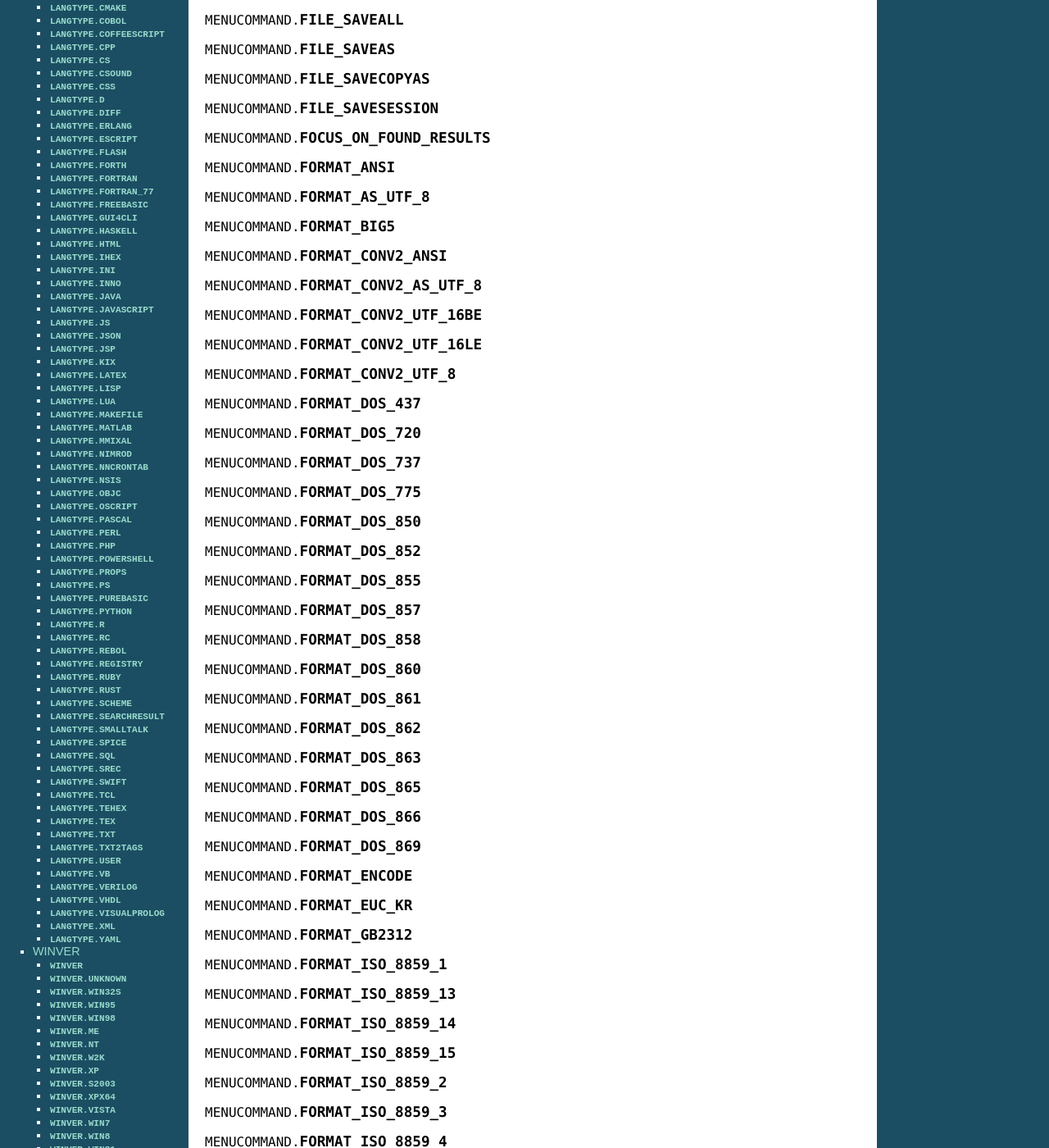
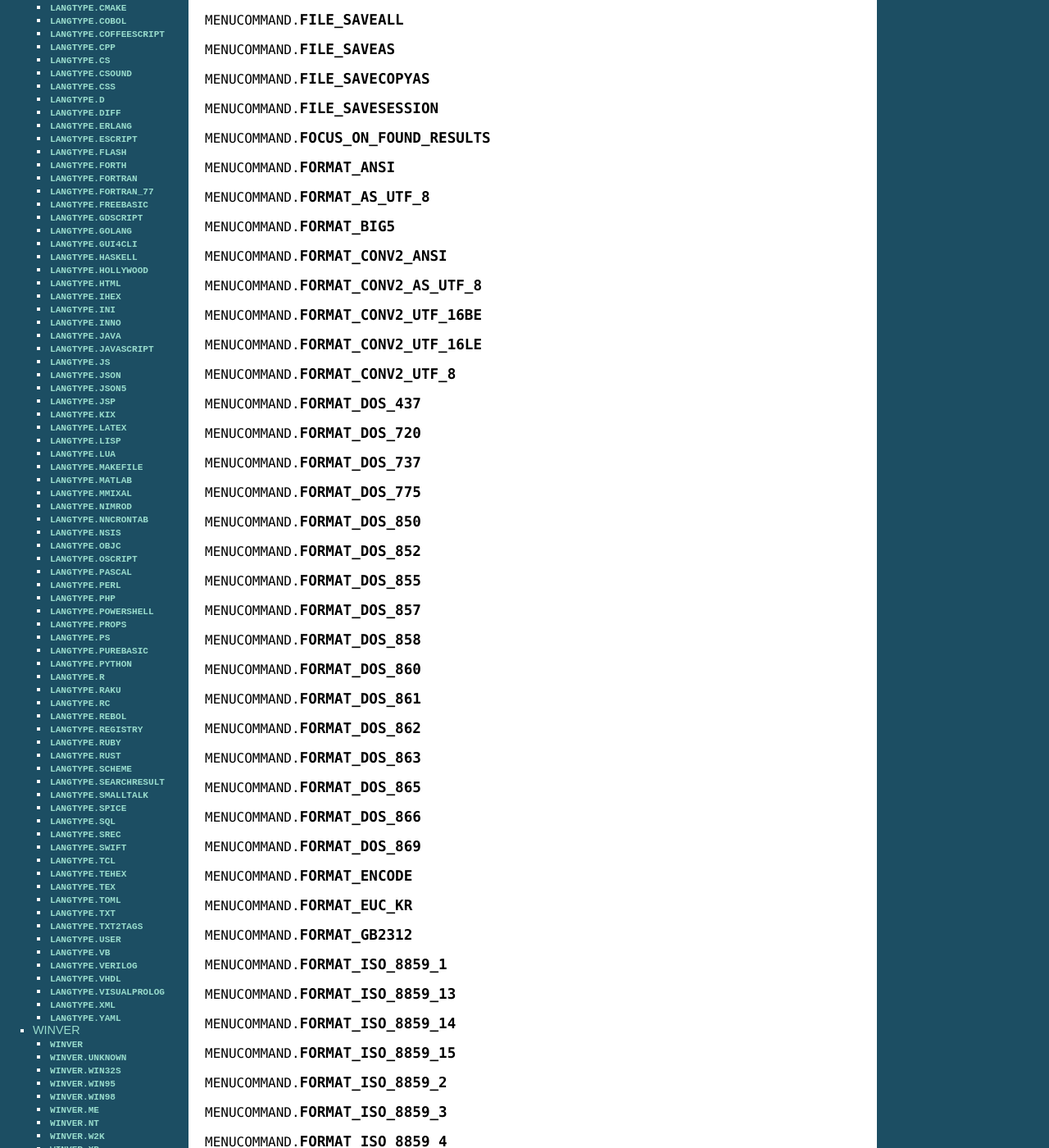
Before and after one commit to bruderstein/PythonScript, a Sphinx documentation site: the page built from docs/source/enums.rst, in a window 1280 px wide and 1400 px high, scrolled down 10202 px. Shown: the whole window at 82% size. Built offline with Sphinx 7.4.7, drawn with Linux system fonts in a browser that asks for light colours; some of the changed text lies outside the part shown.

Commit message:
add missing LANGTYPE values in code and enums.rst

```diff
--- a/docs/source/enums.rst
+++ b/docs/source/enums.rst
@@ -1393,10 +1393,16 @@ LANGTYPE
 
 .. attribute:: LANGTYPE.FREEBASIC
 
+.. attribute:: LANGTYPE.GDSCRIPT
+
+.. attribute:: LANGTYPE.GOLANG
+
 .. attribute:: LANGTYPE.GUI4CLI
 
 .. attribute:: LANGTYPE.HASKELL
 
+.. attribute:: LANGTYPE.HOLLYWOOD
+
 .. attribute:: LANGTYPE.HTML
 
 .. attribute:: LANGTYPE.IHEX
@@ -1413,6 +1419,8 @@ LANGTYPE
 
 .. attribute:: LANGTYPE.JSON
 
+.. attribute:: LANGTYPE.JSON5
+
 .. attribute:: LANGTYPE.JSP
 
 .. attribute:: LANGTYPE.KIX
@@ -1457,6 +1465,8 @@ LANGTYPE
 
 .. attribute:: LANGTYPE.R
 
+.. attribute:: LANGTYPE.RAKU
+
 .. attribute:: LANGTYPE.RC
 
 .. attribute:: LANGTYPE.REBOL
@@ -1486,6 +1496,8 @@ LANGTYPE
 .. attribute:: LANGTYPE.TEHEX
 
 .. attribute:: LANGTYPE.TEX
+
+.. attribute:: LANGTYPE.TOML
 
 .. attribute:: LANGTYPE.TXT
 
```
Also changed, not shown: 1 other file.
